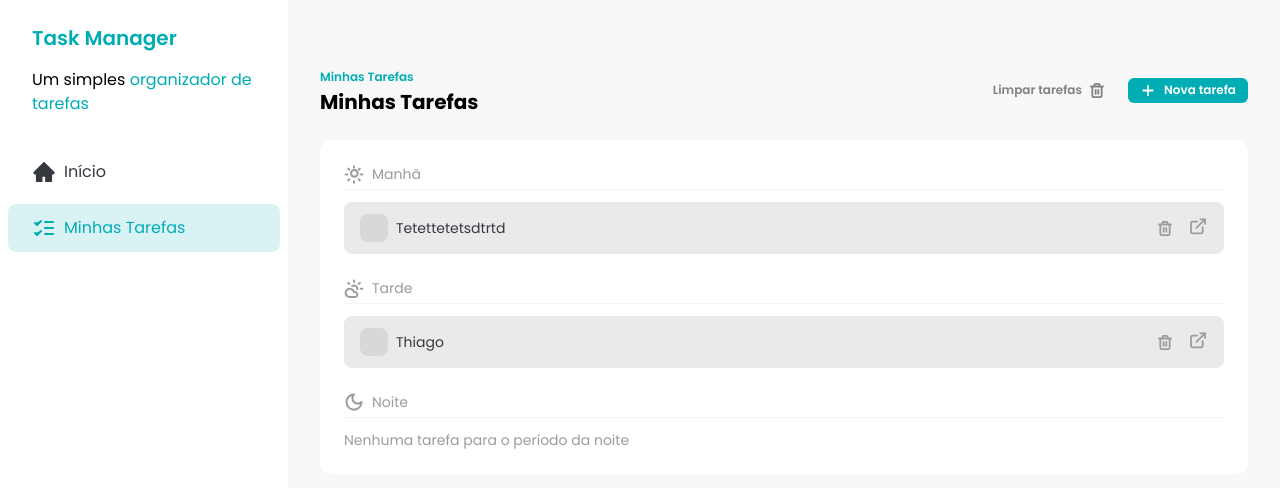
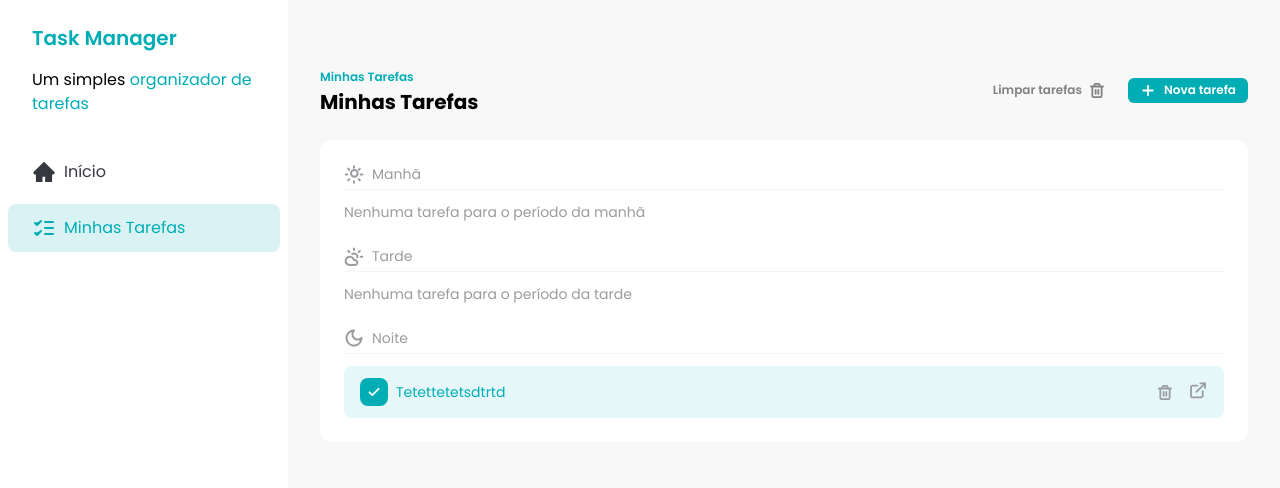
Before and after one commit to thi7silva/TaskManager, a React (Vite) app: page /tasks in a window 1280 px wide. Shown: the top 488 px of the page. Built offline with nearby package versions, Linux system fonts and the light colour scheme; data requests are answered from the project's data file.

Commit message:
feat: enure task status is updated by api

```diff
--- a/db.json
+++ b/db.json
@@ -4,15 +4,8 @@
       "id": "10da1553-1d4c-456f-9712-b832025ce87c",
       "title": "Tetettetetsdtrtd",
       "description": "etetete",
-      "time": "morning",
-      "status": "not_started"
-    },
-    {
-      "id": "bc57b5a2-059b-4603-a4c9-25a48043956e",
-      "title": "Thiago",
-      "description": "Teste",
-      "time": "afternoon",
-      "status": "not_started"
+      "time": "evening",
+      "status": "done"
     }
   ]
 }
--- a/src/components/TaskItem.jsx
+++ b/src/components/TaskItem.jsx
@@ -1,31 +1,59 @@
-import { Link } from 'react-router-dom';
-import { toast } from 'sonner';
+import { Link } from "react-router-dom";
+import { toast } from "sonner";
 
-import { CheckIcon, DetailsIcon, LoaderIcon, TrashIcon } from '../assets/icons';
-import { useDeleteTask } from '../hooks/data/use-delete-task';
-import Button from './Button';
+import { CheckIcon, DetailsIcon, LoaderIcon, TrashIcon } from "../assets/icons";
+import { useDeleteTask } from "../hooks/data/use-delete-task";
+import { useUpdateTask } from "../hooks/data/use-update-task";
+import Button from "./Button";
 
-const TaskItem = ({ task, handleCheckboxClick }) => {
+const TaskItem = ({ task }) => {
   const { mutate: deleteTask, isPending } = useDeleteTask(task.id);
+  const { mutate: updateTask } = useUpdateTask(task.id);
 
   const handleDeleteClick = () => {
     deleteTask(undefined, {
-      onSuccess: () => toast.success('Tarefa deletada com sucesso!'),
-      onError: () => toast.error('Erro ao deletar a tarefa.'),
+      onSuccess: () => toast.success("Tarefa deletada com sucesso!"),
+      onError: () => toast.error("Erro ao deletar a tarefa."),
     });
   };
 
+  const getNewStatus = () => {
+    if (task.status === "not_started") {
+      return "in_progress";
+    }
+    if (task.status === "in_progress") {
+      return "done";
+    }
+    return "not_started";
+  };
+
+  const handleCheckboxClick = () => {
+    updateTask(
+      {
+        status: getNewStatus(),
+      },
+      {
+        onSuccess: () =>
+          toast.success("Status da tarefa atualizado com sucesso!"),
+        onError: () =>
+          toast.error(
+            "Erro ao atualizar status da tarefa. Por favor, tente novamente."
+          ),
+      }
+    );
+  };
+
   const getStatusClasses = (opacity) => {
-    if (task.status === 'done') {
-      return `text-brand-primary ${opacity ? 'bg-brand-primary/10' : 'bg-brand-primary'}`;
+    if (task.status === "done") {
+      return `text-brand-primary ${opacity ? "bg-brand-primary/10" : "bg-brand-primary"}`;
     }
 
-    if (task.status === 'in_progress') {
-      return `text-brand-process ${opacity ? 'bg-brand-process/10' : 'bg-brand-process'}`;
+    if (task.status === "in_progress") {
+      return `text-brand-process ${opacity ? "bg-brand-process/10" : "bg-brand-process"}`;
     }
 
-    if (task.status === 'not_started') {
-      return 'text-brand-dark-blue bg-brand-dark-blue/10';
+    if (task.status === "not_started") {
+      return "text-brand-dark-blue bg-brand-dark-blue/10";
     }
   };
 
@@ -39,12 +67,12 @@ const TaskItem = ({ task, handleCheckboxClick }) => {
         >
           <input
             type="checkbox"
-            checked={task.status === 'done'}
+            checked={task.status === "done"}
             className="absolute h-full w-full cursor-pointer opacity-0"
-            onChange={() => handleCheckboxClick(task.id)}
+            onChange={handleCheckboxClick}
           />
-          {task.status === 'done' && <CheckIcon />}
-          {task.status === 'in_progress' && (
+          {task.status === "done" && <CheckIcon />}
+          {task.status === "in_progress" && (
             <LoaderIcon className="text-brand-white animate-spin" />
           )}
         </label>
--- a/src/components/Tasks.jsx
+++ b/src/components/Tasks.jsx
@@ -1,43 +1,15 @@
-import { useQueryClient } from "@tanstack/react-query";
-import { toast } from "sonner";
-
 import { CloudSunIcon, MoonIcon, SunIcon } from "../assets/icons";
 import { useGetTasks } from "../hooks/data/use-get-tasks.js";
-import { taskQueryKeys } from "../keys/queries.js";
 import Header from "./Header.jsx";
 import TaskItem from "./TaskItem.jsx";
 import TasksSeparator from "./TasksSeparator";
 
 const Tasks = () => {
-  const queryClient = useQueryClient();
   const { data: tasks } = useGetTasks();
 
   const morningTasks = tasks?.filter((task) => task.time === "morning");
   const afternoonTasks = tasks?.filter((task) => task.time === "afternoon");
   const eveningTasks = tasks?.filter((task) => task.time === "evening");
-
-  const handleTaskCheckboxClick = (taskId) => {
-    const newTasks = tasks?.map((task) => {
-      if (task.id !== taskId) {
-        return task;
-      }
-      if (task.status === "not_started") {
-        toast.success("Tarefa iniciada com sucesso!");
-        return { ...task, status: "in_progress" };
-      }
-      if (task.status === "in_progress") {
-        toast.success("Tarefa concluída com sucesso!");
-        return { ...task, status: "done" };
-      }
-      if (task.status === "done") {
-        toast.success("Tarefa reiniciada com sucesso!");
-        return { ...task, status: "not_started" };
-      }
-      return task;
-    });
-
-    queryClient.setQueryData(taskQueryKeys.getAll(), newTasks);
-  };
 
   return (
     <div className="w-full space-y-6 px-8 py-16">
@@ -52,11 +24,7 @@ const Tasks = () => {
             </p>
           )}
           {morningTasks?.map((task) => (
-            <TaskItem
-              key={task.id}
-              task={task}
-              handleCheckboxClick={handleTaskCheckboxClick}
-            />
+            <TaskItem key={task.id} task={task} />
           ))}
         </div>
 
@@ -68,11 +36,7 @@ const Tasks = () => {
             </p>
           )}
           {afternoonTasks?.map((task) => (
-            <TaskItem
-              key={task.id}
-              task={task}
-              handleCheckboxClick={handleTaskCheckboxClick}
-            />
+            <TaskItem key={task.id} task={task} />
           ))}
         </div>
 
@@ -84,11 +48,7 @@ const Tasks = () => {
             </p>
           )}
           {eveningTasks?.map((task) => (
-            <TaskItem
-              key={task.id}
-              task={task}
-              handleCheckboxClick={handleTaskCheckboxClick}
-            />
+            <TaskItem key={task.id} task={task} />
           ))}
         </div>
       </div>
--- a/src/hooks/data/use-update-task.js
+++ b/src/hooks/data/use-update-task.js
@@ -11,9 +11,10 @@ export const useUpdateTask = (taskId) => {
     mutationKey: taskMutationKeys.update(taskId),
     mutationFn: async (newTask) => {
       const { data: updatedTask } = await api.patch(`/tasks/${taskId}`, {
-        title: newTask.title.trim(),
-        description: newTask.description.trim(),
-        time: newTask.time,
+        title: newTask?.title?.trim(),
+        description: newTask?.description?.trim(),
+        time: newTask?.time,
+        status: newTask?.status,
       });
       queryClient.setQueryData(taskQueryKeys.getAll(), (oldTasks) => {
         return oldTasks.map((oldTask) =>
--- a/src/pages/Home.jsx
+++ b/src/pages/Home.jsx
@@ -16,9 +16,7 @@ const HomePage = () => {
     (task) => task.status === "in_progress"
   ).length;
 
-  const completedTasks = tasks?.filter(
-    (task) => task.status === "completed"
-  ).length;
+  const completedTasks = tasks?.filter((task) => task.status === "done").length;
 
   return (
     <div className="flex">
```
